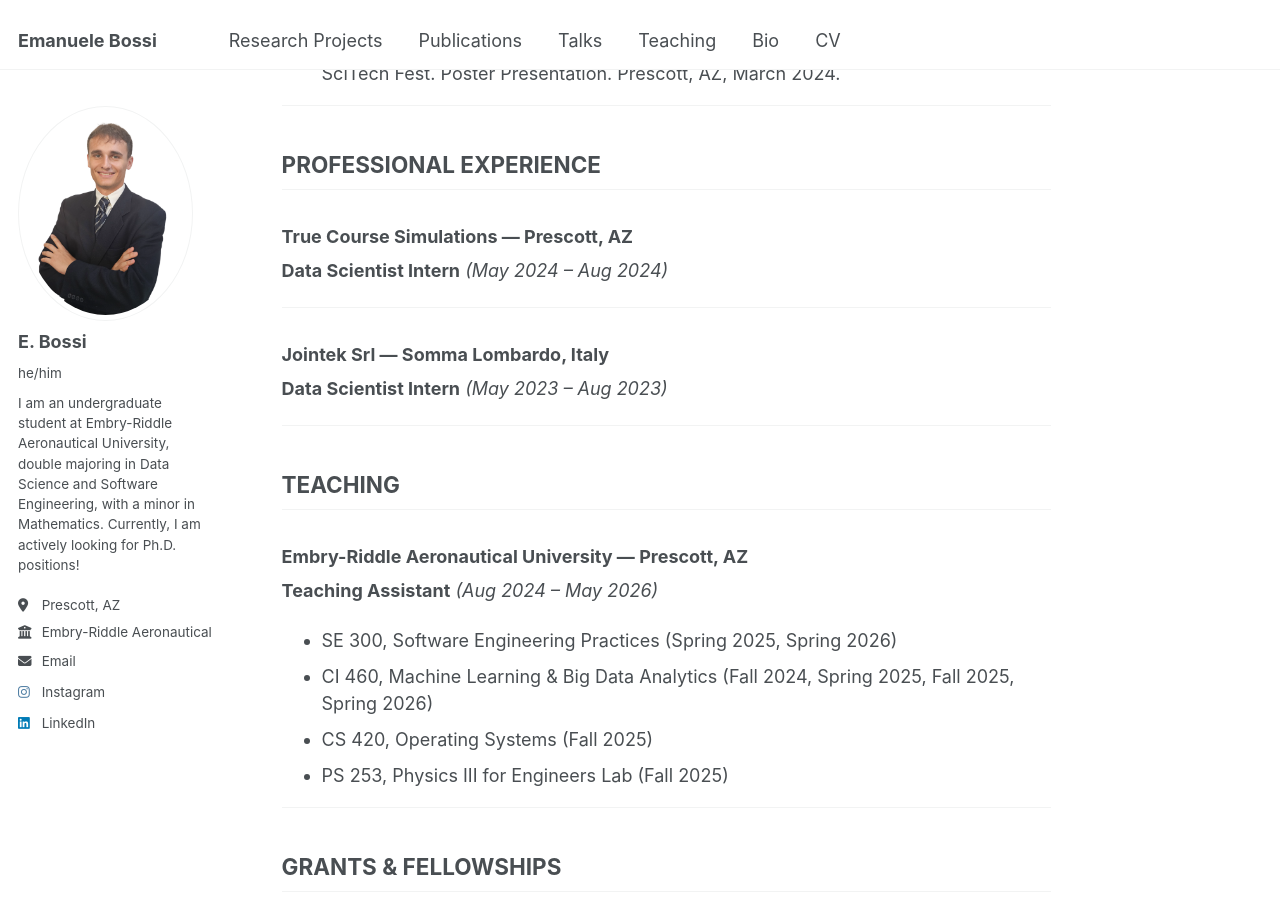
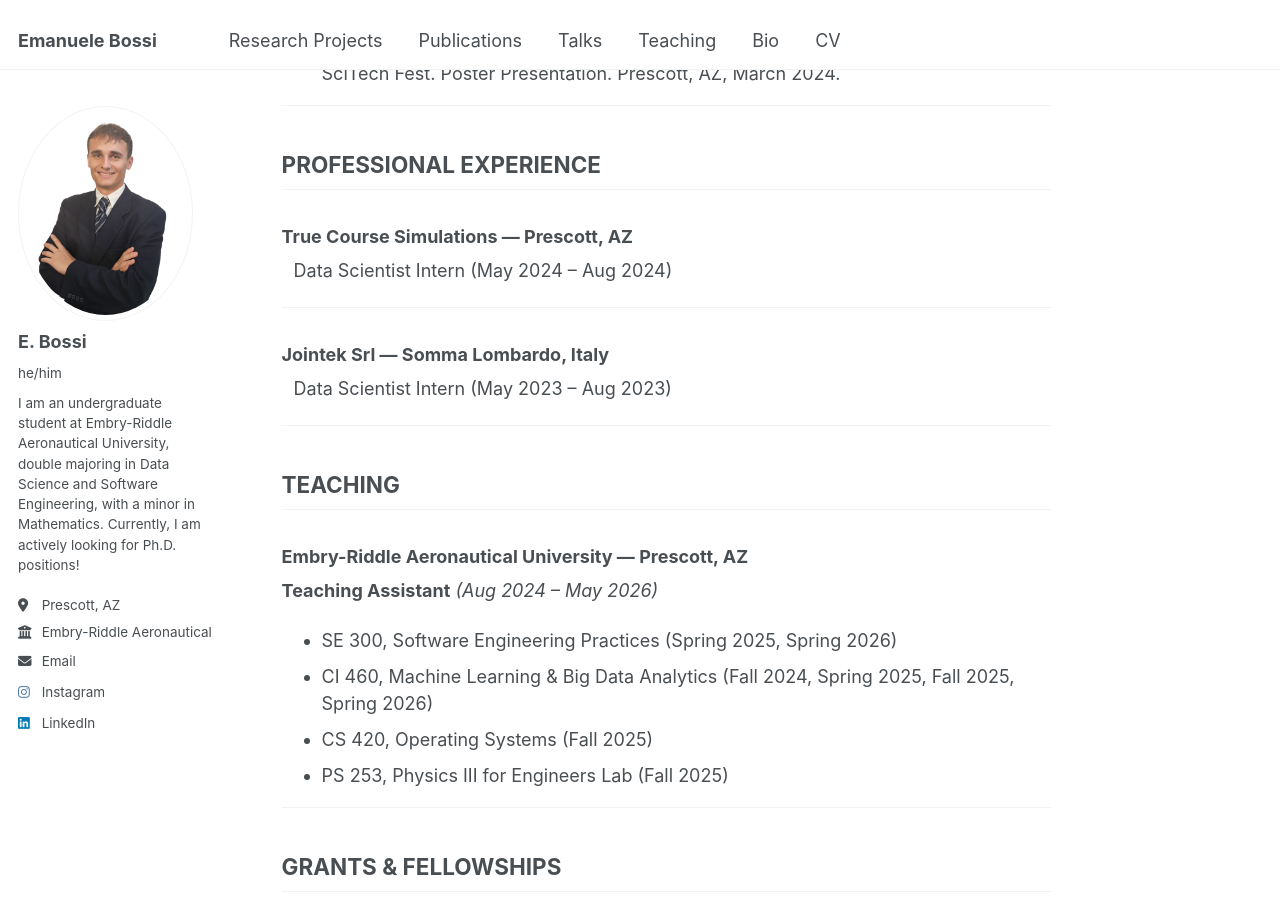
Before and after one commit to bossiemanuele/bossiemanuele.github.io, a Jekyll site: the page built from _pages/cv.md, in a window 1280 px wide and 900 px high, scrolled down 3633 px. Built offline with Jekyll 4.4.1, drawn with Linux system fonts in a browser that asks for light colours.

Commit message:
Update cv.md

```diff
--- a/_pages/cv.md
+++ b/_pages/cv.md
@@ -191,12 +191,16 @@ GPA: 4.0/4.0
 ## PROFESSIONAL EXPERIENCE
 
 ### True Course Simulations — Prescott, AZ
-**Data Scientist Intern** *(May 2024 – Aug 2024)*
+<span style="margin-left: 12px; display: inline-block;">
+    Data Scientist Intern (May 2024 – Aug 2024)
+  </span>
 
 ---
 
 ### Jointek Srl — Somma Lombardo, Italy
-**Data Scientist Intern** *(May 2023 – Aug 2023)*
+<span style="margin-left: 12px; display: inline-block;">
+    Data Scientist Intern (May 2023 – Aug 2023)
+  </span>
 
 ---
 
```
